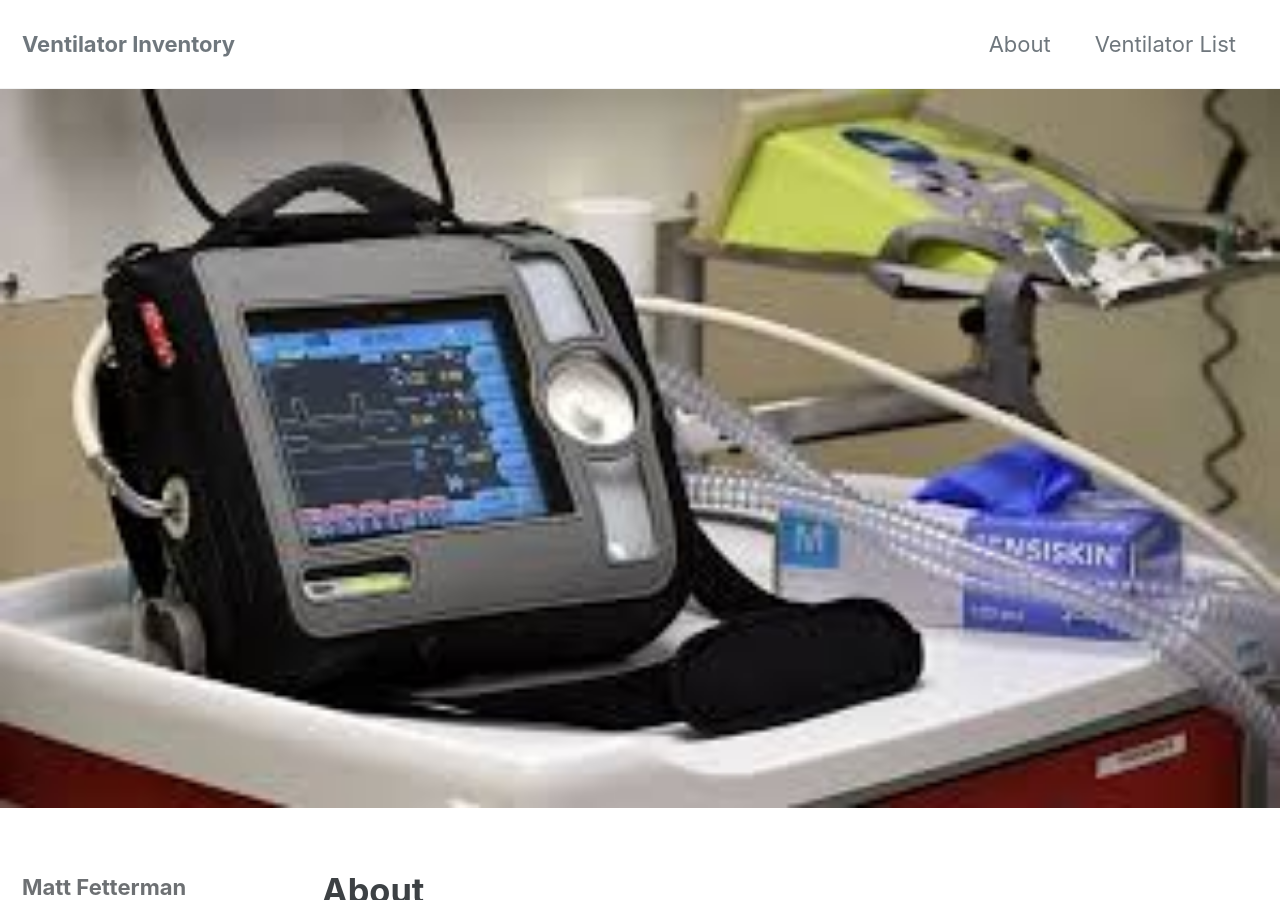
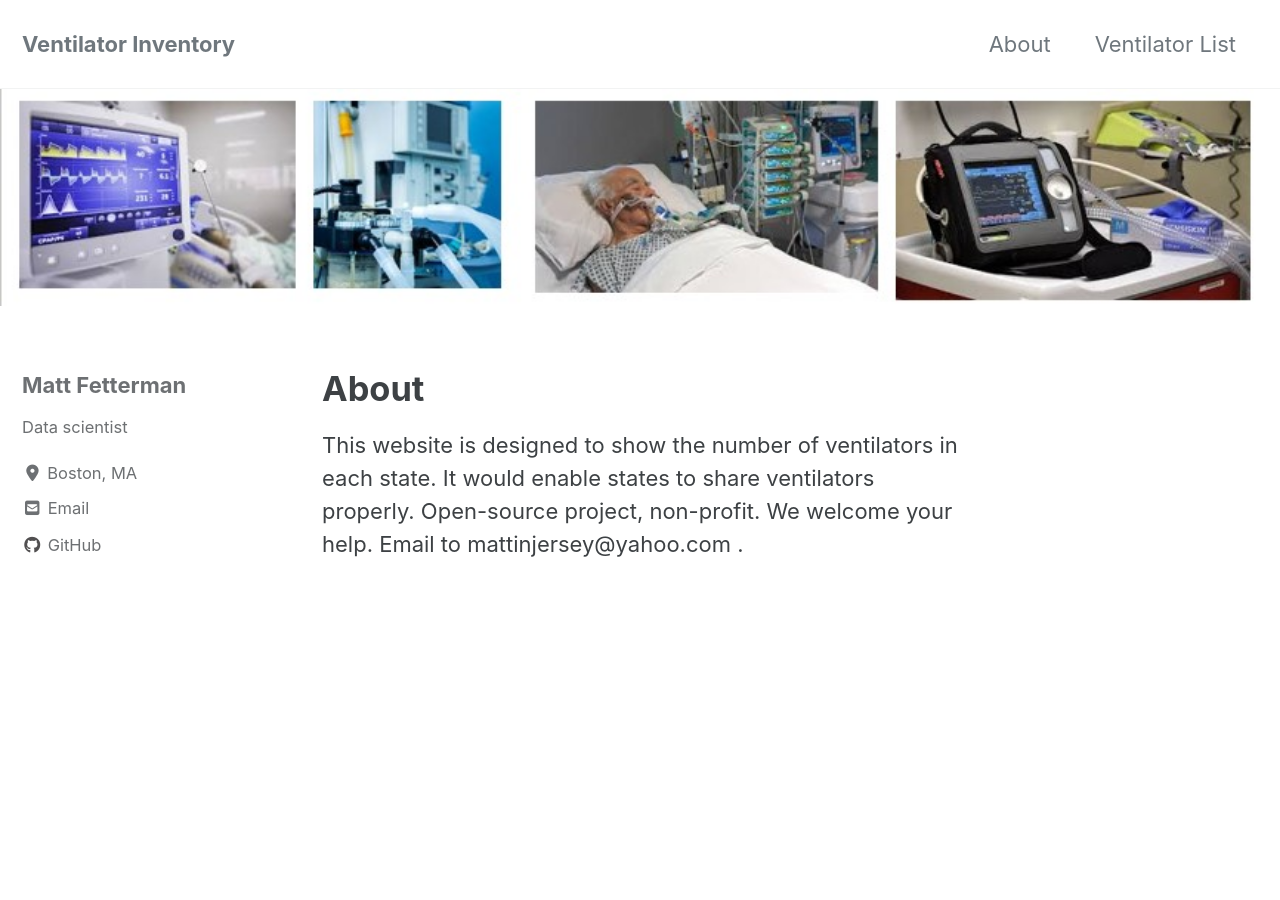
Before and after one commit to mattinjersey/VentInventory, a Jekyll site: the page built from _pages/about.md, in a window 1280 px wide and 900 px high. Built offline with Jekyll 4.4.1, drawn with Linux system fonts in a browser that asks for light colours; cached includes are drawn as plain includes; nearby versions of some CDN libraries.

Commit message:
update pages

```diff
--- a/_pages/about.md
+++ b/_pages/about.md
@@ -3,7 +3,7 @@
 title: "About"
 permalink: /about/
 header:
- image: "/images/Vent1.jpg"
+ image: "/images/Vent2.jpg"
 ---
 
 This website is designed to show the number of ventilators in each state.
```
Also changed, not shown: _pages/VentilatorList.md (+0 -1 lines).
